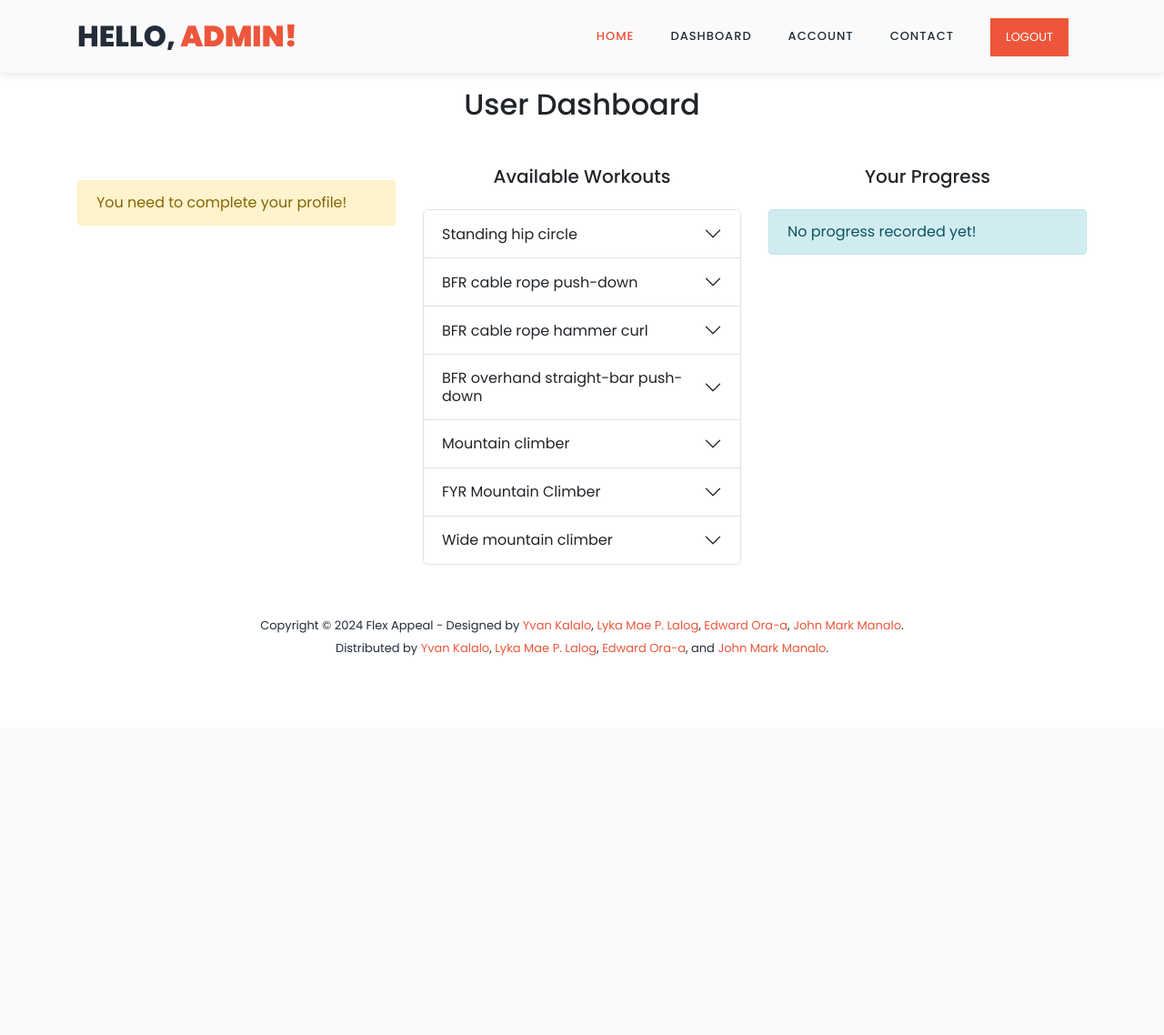
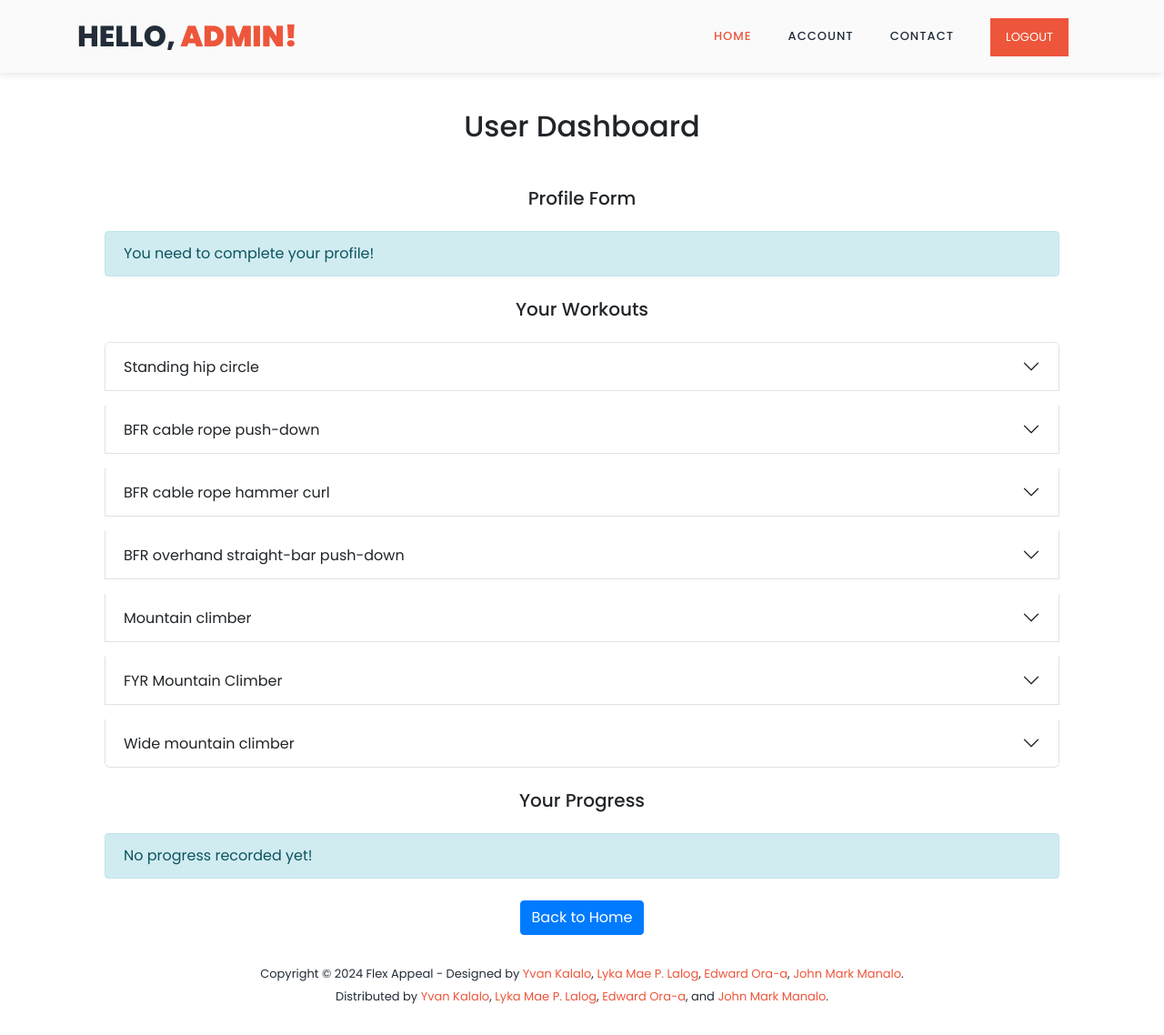
Before and after one commit to YvanLunaKalalo/gym_flex_appeal, a Django app: page /dashboard/ in a window 1280 px wide. Shown: the whole page at 91% size. Before the commit the page ends 721 px from the top, so only its background shows below. Run offline with Django 5.2, Linux system fonts and the light colour scheme; a user stored in the database is signed in; data comes from the database, SQL or seed files in the repository; both versions use the stored data as it was after the commit; parts of the project's set-up code (start-up, migrations or seed data) failed here and were passed over; some libraries are stand-ins or nearby versions.

Commit message:
My Sixteenth Commit

```diff
--- a/mysite/machine_learning/templates/progress_tracker.html
+++ b/mysite/machine_learning/templates/progress_tracker.html
@@ -80,14 +80,14 @@
                 <div class="container mt-5">
                     <h2>Progress for Workout: <em>{{ workout.Title }}</em></h2>
 
-                    <p class="mt-3">Current Progress:</p>
+                    <p class="mt-3 text-white">Current Progress:</p>
                     <div class="progress">
                         <div class="progress-bar" role="progressbar" style="width: {{ progress }}%;" aria-valuenow="{{ progress }}" aria-valuemin="0" aria-valuemax="100">
                             {{ progress }}%
                         </div>
                     </div>
 
-                    <p class="mt-3">User Profile Details:</p>
+                    <p class="mt-3 text-white">User Profile Details:</p>
                     <ul>
                         <li>Age: {{ user_profile.Age }}</li>
                         <li>Gender: {{ user_profile.Sex }}</li>
@@ -95,7 +95,7 @@
                         <!-- Add more profile details as necessary -->
                     </ul>
 
-                        <a href="{% url 'recommend' %}" class="btn btn-secondary mt-4">Back to Recommendations</a>
+                        <a href="{% url 'recommend' %}" class="btn btn-primary mt-4">Back to Recommendations</a>
 
                 </div>
             </div>
--- a/mysite/machine_learning/views.py
+++ b/mysite/machine_learning/views.py
@@ -6,9 +6,6 @@ import pandas as pd
 from django.conf import settings
 from sklearn.metrics.pairwise import cosine_similarity
 from .models import Workout, UserProfile, UserProgress
-import matplotlib.pyplot as plt
-import io
-import base64
 
 # Load the pre-trained model
 model1 = load('./Saved_Models/model1.joblib') # BMI
--- a/mysite/personal/templates/dashboard.html
+++ b/mysite/personal/templates/dashboard.html
@@ -8,14 +8,16 @@
 
 {% block content %}
 <div class="container mt-5 pt-5">
-    <h2 class="text-center mb-4">User Dashboard</h2>
+    <h2 class="text-center mb-4 pt-4">User Dashboard</h2>
 
-    <!-- Row for User Profile, Workouts, and Progress -->
-    <div class="row pt-4">
+    <!-- Column layout for User Profile, Workouts, and Progress -->
+    <div class="col pt-4">
+        <div class="col-md-12 mb-4">
+            <h5 class="text-center mb-4">Profile Form</h5>
+
             <!-- User Profile Section -->
-        <div class="col-md-4 mb-4">
             {% if user_profile %}
-                <div class="card shadow-sm">
+                <div class="card shadow-sm mb-4">
                     <div class="card-header">
                         <h5>User Profile</h5>
                     </div>
@@ -33,16 +35,17 @@
                     </div>
                 </div>
             {% else %}
-                <div class="alert alert-warning mt-3">You need to complete your profile!</div>
+                <div class="alert alert-info mt-3">You need to complete your profile!</div>
             {% endif %}
         </div>
 
+        <div class="col-md-12 mb-4">
             <!-- Available Workouts Section with collapsible dropdowns -->
-        <div class="col-md-4 mb-4">
-            <h5 class="text-center mb-4">Available Workouts</h5>
+            <h5 class="text-center mb-4">Your Workouts</h5>
+            {% if workouts %}
             <div class="accordion" id="workoutAccordion">
                 {% for workout in workouts %}
-                    <div class="accordion-item">
+                <div class="accordion-item mb-3">
                     <h2 class="accordion-header" id="heading{{ forloop.counter }}">
                         <button class="accordion-button collapsed" type="button" data-bs-toggle="collapse" data-bs-target="#collapse{{ forloop.counter }}" aria-expanded="false" aria-controls="collapse{{ forloop.counter }}">
                             {{ workout.Title }}
@@ -60,10 +63,15 @@
                 </div>
                 {% endfor %}
             </div>
+            {% else %}
+            <div class="alert alert-info mt-3">
+                No workout recorded yet!
+            </div>
+            {% endif %}
         </div>
 
+        <div class="col-md-12 mb-4">
             <!-- Your Progress Section -->
-        <div class="col-md-4 mb-4">
             <h5 class="text-center mb-4">Your Progress</h5>
             {% if user_progress %}
                 <div class="card shadow-sm">
@@ -82,6 +90,12 @@
                 <div class="alert alert-info mt-3">No progress recorded yet!</div>
             {% endif %}
         </div>
+
+        <!-- Back to Home Button -->
+        <div class="col-md-12 text-center mt-4">
+            <a href="{% url 'index' %}" class="btn btn-primary">Back to Home</a>
+        </div>
+
     </div>
 </div>
 {% endblock %}
--- a/mysite/personal/templates/snippets/header_snippets.html
+++ b/mysite/personal/templates/snippets/header_snippets.html
@@ -53,7 +53,6 @@ https://templatemo.com/tm-548-training-studio
                             <li class="scroll-to-section"><a href="{% url 'index' %}" class="active">Home</a></li>
                             <!-- <li class="scroll-to-section"><a href="#features">About</a></li>
                             <li class="scroll-to-section"><a href="#our-classes">Classes</a></li> -->
-                            <li class="scroll-to-section"><a href="{% url 'dashboard' %}">Dashboard</a></li>
                             <li class="scroll-to-section"><a href="{% url 'account' %}">Account</a></li>
                             <li class="scroll-to-section"><a href="#contact-us">Contact</a></li>
                             <li class="main-button"><a href="{% url 'logout' %}">Logout</a></li>
--- a/mysite/personal/views.py
+++ b/mysite/personal/views.py
@@ -3,7 +3,6 @@ from django.http import HttpResponse
 from django.template import loader
 from personal.models import Contact
 from machine_learning.models import Workout, UserProfile, UserProgress
-from django.contrib import messages
 
 def index_view(request):
     template = loader.get_template('index.html')
@@ -38,10 +37,6 @@ def dashboard_view(request):
 
         user_progress = UserProgress.objects.filter(user=request.user)  # Get user's progress
 
-    # Check if workouts exist
-    if not workouts.exists():
-        messages.info(request, "No workouts available at the moment.")
-
     context = {
         'workouts': workouts,
         'user_profile': user_profile,
```
Also changed, not shown: mysite/machine_learning/templates/workout_recommendations.html (+21 -41 lines), mysite/personal/templates/body_snippets/main_banner_area.html (+20 -6 lines), mysite/db.sqlite3, 2 other files. Lines whose indentation alone changed are shown as unchanged.
